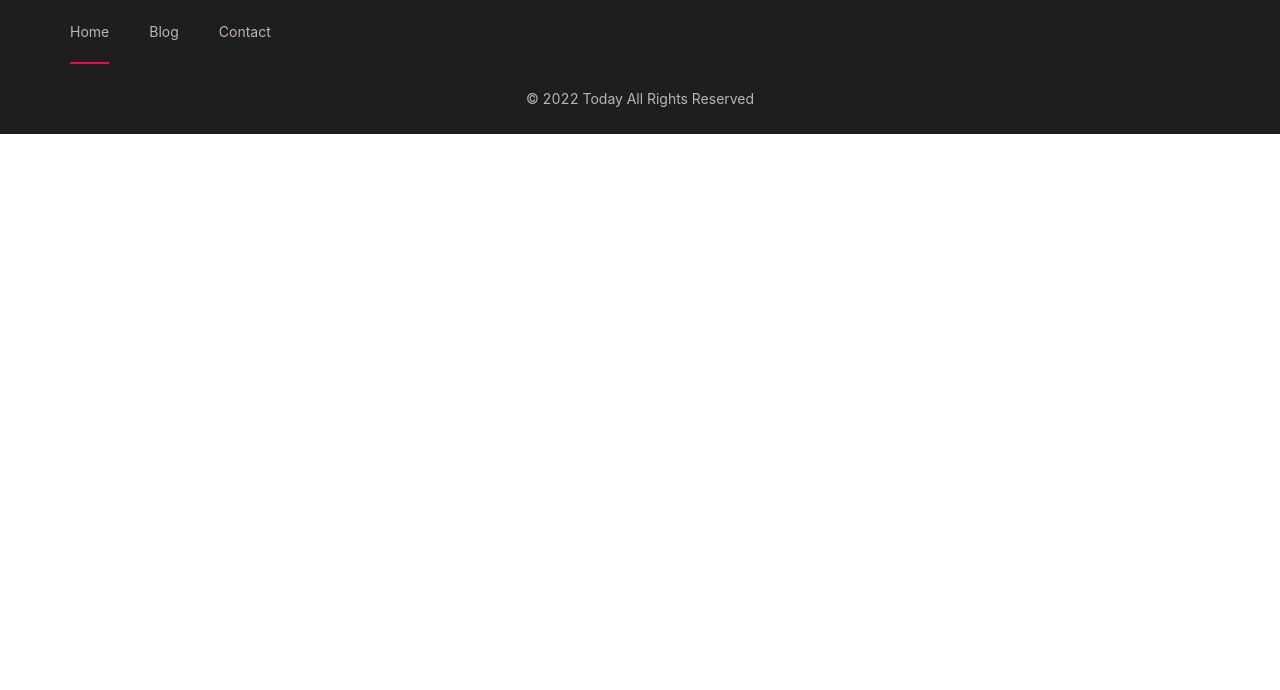
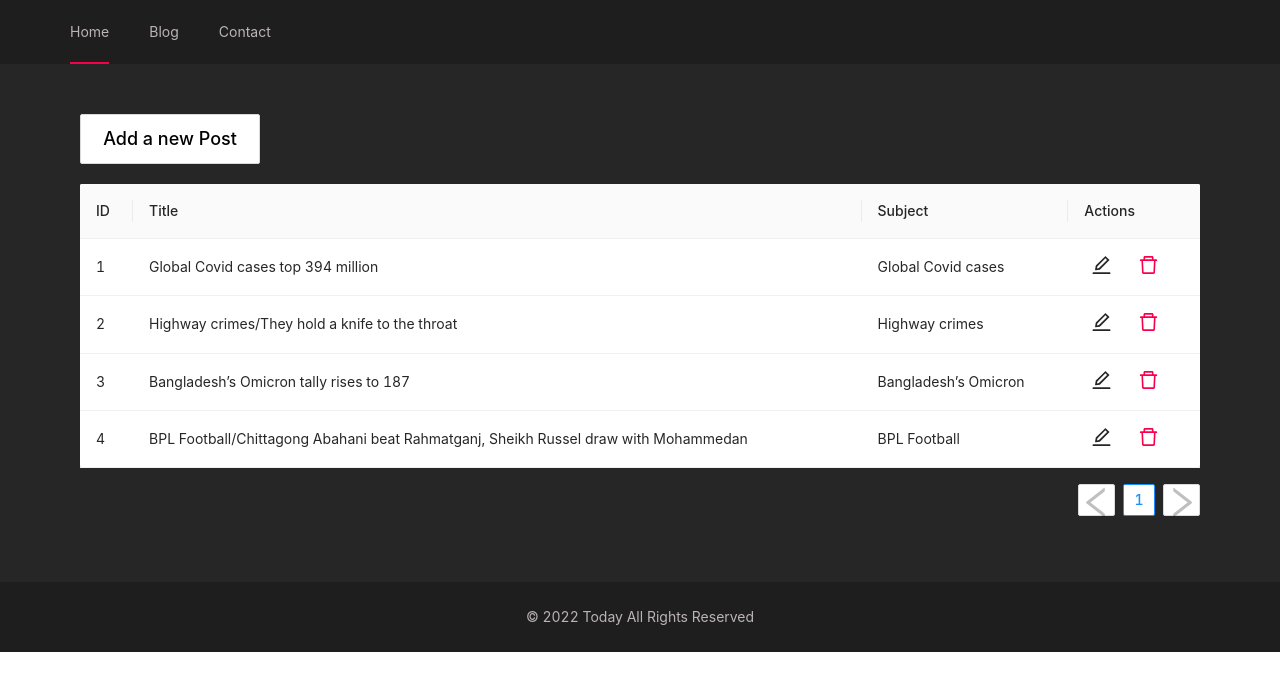
Before and after one commit to subarnasabirah/personal-website-demo, a React (Create React App) app: page /blog in a window 1280 px wide. Shown: the top 690 px of the page. Built offline with nearby package versions, Linux system fonts and the light colour scheme.

Commit message:
Added ant icon library and Blog page design
- Added antd icons library
- Blog page design with CRUD operation
- Added blog page route

```diff
--- a/package.json
+++ b/package.json
@@ -3,6 +3,7 @@
   "version": "0.1.0",
   "private": true,
   "dependencies": {
+    "@ant-design/icons": "^4.7.0",
     "@babel/eslint-parser": "^7.17.0",
     "@testing-library/jest-dom": "^5.16.2",
     "@testing-library/react": "^12.1.2",
--- a/src/App.css
+++ b/src/App.css
@@ -19,9 +19,7 @@ html {
   font-size: 10px;
   font-family: "Roboto Mono";
 }
-/* body {
-  background-color: var(--black);
-} */
+
 ul,
 li {
   list-style: none;
--- a/src/App.js
+++ b/src/App.js
@@ -5,6 +5,7 @@ import { BrowserRouter as Router, Route, Routes } from 'react-router-dom';
 import './App.css';
 import AppFooter from './layout/footer';
 import AppHeader from './layout/header';
+import Blog from './pages/Blog';
 import Contact from './pages/Contact';
 import Home from './pages/Home';
 
@@ -21,6 +22,7 @@ function App() {
                     <Routes>
                         <Route path="/" element={<Home />} />
                         <Route path="/contact" element={<Contact />} />
+                        <Route path="/blog" element={<Blog />} />
                     </Routes>
                     <AppFooter />
                     </Content>
--- a/src/components/home/AboutSection.js
+++ b/src/components/home/AboutSection.js
@@ -16,7 +16,7 @@ export default function AboutSection() {
               <p className="p_text"> I started coding since I was in high school. Coding is also an art for me. I love it and now I have the opportunity to design along with the coding. I find it really interesting and I enjoyed the process a lot.</p>
               <p className="p_text">My vision is to make the world a better place. Now almost everything is becoming better than ever. It is time for us to create more good stuff that helps the world to become a better place.</p>
               <div className="about__button d__flex align__items__center">
-                <a href="javascript: "><button className="about btn pointer">Download CV</button></a>
+                <a href="# "><button className="about btn pointer">Download CV</button></a>
               </div>
             </div>
           </div>
--- a/src/components/home/ContactBanner.js
+++ b/src/components/home/ContactBanner.js
@@ -8,7 +8,7 @@ export default function ContactBanner() {
                 <p className="project__mind">Have a project in mind</p>
                 <h3 className="contactBanner__heading">Let me help you</h3>
                 <div className="about__button  align__items__center">
-                    <a href="javascript: "><button className="about btn pointer">Contact Now</button></a>
+                    <a href="# : "><button className="about btn pointer">Contact Now</button></a>
                 </div>
             </div>
         </div>
--- a/src/layout/header/index.js
+++ b/src/layout/header/index.js
@@ -12,7 +12,7 @@ function AppHeader() {
             <Header style={{ backgroundColor: "#1e1e1e", color:"#bcb4b4" }}>
                 <Menu  style={{ backgroundColor: "#1e1e1e", color:"#bcb4b4", border:"none" }} mode="horizontal" defaultSelectedKeys={['home']}>
                     <Menu.Item key="home"><Link to="/">Home</Link></Menu.Item>
-                    <Menu.Item key="blog">Blog</Menu.Item>
+                    <Menu.Item key="blog"><Link to="/blog">Blog</Link></Menu.Item>
                     <Menu.Item key="contact"><Link to="/contact">Contact</Link></Menu.Item>
 
                 </Menu>
--- /dev/null
+++ b/src/pages/Blog.js
@@ -0,0 +1,141 @@
+import { DeleteOutlined, EditOutlined } from '@ant-design/icons';
+import { Button, Input, Modal, Table } from 'antd';
+import 'antd/dist/antd.css';
+import React, { useState } from 'react';
+import './blog.css';
+
+export default function Blog() {
+    const [isEditing, setIsEditing] = useState(false);
+    const [editingPost, setEditingPost] = useState(null);
+    const [dataSource, setDataSource] = useState([
+        {
+            id: 1,
+            title: 'Global Covid cases top 394 million',
+            subject: 'Global Covid cases'
+        },
+          {
+            id: 2,
+            title: 'Highway crimes/They hold a knife to the throat',
+            subject: 'Highway crimes'
+        },
+            {
+            id: 3,
+            title: 'Bangladesh’s Omicron tally rises to 187',
+            subject: 'Bangladesh’s Omicron'
+        },
+        {
+            id: 4,
+            title: 'BPL Football/Chittagong Abahani beat Rahmatganj, Sheikh Russel draw with Mohammedan',
+            subject: 'BPL Football'
+        },
+    ])
+
+    const columns = [
+        {
+            key: '1',
+            title: 'ID',
+            dataIndex: 'id'
+        },
+        {
+            key: '2',
+            title: 'Title',
+            dataIndex: 'title'
+        },
+        {
+            key: '3',
+            title: 'Subject',
+            dataIndex: 'subject'
+        },
+        {
+            key: '4',
+            title: 'Actions',
+            render: (record) => {
+                return (
+                    <>
+                        <EditOutlined onClick={() => {
+                            onEditPost(record)
+                        }} style={{ color: "#bcb4b4;",  height: "20px"}} />
+                        <DeleteOutlined onClick={() => {
+                            onDeletePost(record)
+                        }} style={{ color: "#f9004d", marginLeft: 12, height: "20px"}} />
+                    </>
+                );
+            },
+        },
+    ];
+    const onAddPost = () => {
+        const randomNumber = parseInt(Math.random() * 1000);
+        const newPost = {
+            id: randomNumber,
+            title: 'Title',
+            subject: 'Subject',
+        };
+        setDataSource((pre) => {
+            return [...pre, newPost];
+        });
+    };
+    const onDeletePost = (record) => {
+        Modal.confirm({
+            title: "Are you sure, you want to delete this post record?",
+            okText: 'Yes',
+            okType:'danger',
+            onOk: () => {
+                setDataSource((pre) => {
+                return pre.filter((post) => post.id !== record.id);
+                });
+            },
+        });
+    };
+    const onEditPost = (record) => {
+        setIsEditing(true);
+        setEditingPost({...record});
+    };
+    const resetEditing = () => {
+        setIsEditing(false);
+        setEditingPost(null);
+    }
+    return (
+        <div className="blog">
+            <div className="blog__header">
+                <Button className="add__postbtn" onClick={onAddPost}>Add a new Post</Button>
+                <Table columns={columns} dataSource={dataSource}></Table>
+                <Modal
+                    title="Edit Post"
+                    visible={isEditing}
+                    okText="Save"
+                    onCancel={() => {
+                        resetEditing();
+
+                    }}
+                    onOk={() => {
+                        setDataSource((pre) => {
+                            return pre.map((post) => {
+                                if (post.id === editingPost.id) {
+                                    return editingPost;
+                                } else {
+                                    return post;
+                                }
+                            });
+                        });
+                         resetEditing();
+
+                    }}
+                >
+                    <Input value={editingPost?.title} onChange={(e) => {
+                        setEditingPost((pre) => {
+                            return { ...pre, title: e.target.value }
+                        });
+                    }} />
+                    <Input value={editingPost?.subject} onChange={(e) => {
+                        setEditingPost((pre) => {
+                            return { ...pre, subject: e.target.value }
+                        });
+                    }} />
+
+
+                </Modal>
+            </div>
+        </div>
+
+    );
+}
--- /dev/null
+++ b/src/pages/blog.css
@@ -0,0 +1,15 @@
+.blog {
+  background-color: var(--dark-bg);
+  padding: 50px 80px;
+}
+.add__postbtn {
+  font-size: 18px;
+  font-weight: 500;
+  background-color: var(white);
+  border: 2px solid var(white);
+  color: var(--black);
+  transition: 0.4s all ease;
+  height: 50px;
+  width: 180px;
+  margin-bottom: 20px;
+}
```
Also changed, not shown: 1 other file (tests, documents, lock files or other folders).
